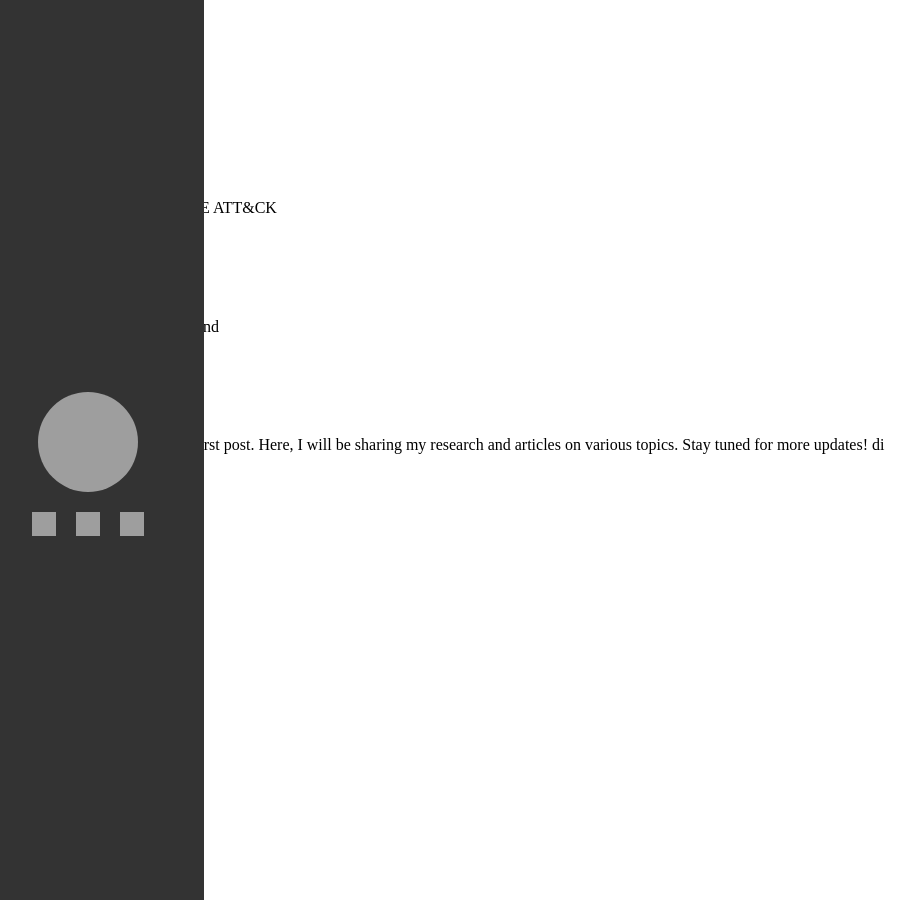
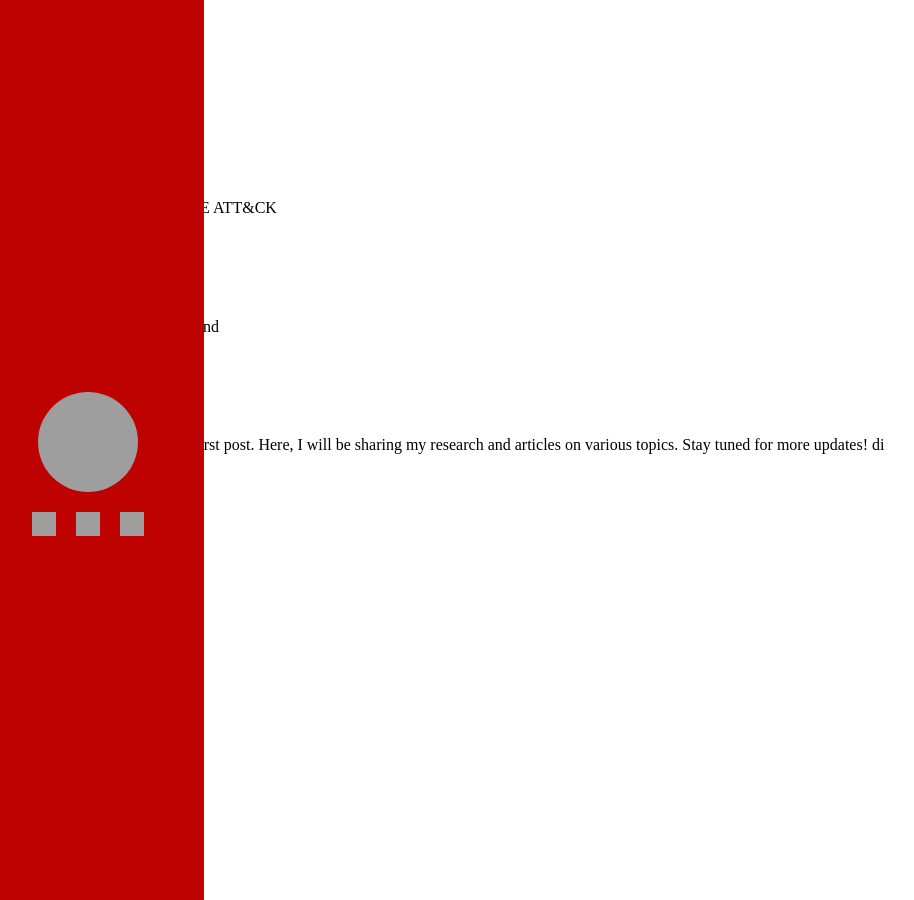
Before and after one commit to zizmotrex/zizmotrex.github.io, a Jekyll site: the page built from index.html, in a window 1280 px wide. Shown: the whole page, without its empty margins (28-942 px from the left). Built offline with Jekyll 4.4.1, drawn with Linux system fonts in a browser that asks for light colours; grey boxes are pictures that could not be loaded.

Commit message:
side bar color changed

```diff
--- a/assets/css/main.css
+++ b/assets/css/main.css
@@ -1,5 +1,5 @@
 .sidebar {
-    background-color: #333;
+    background-color: #be0202;
     width: 200px;
     height: 100vh;
     position: fixed;
```
